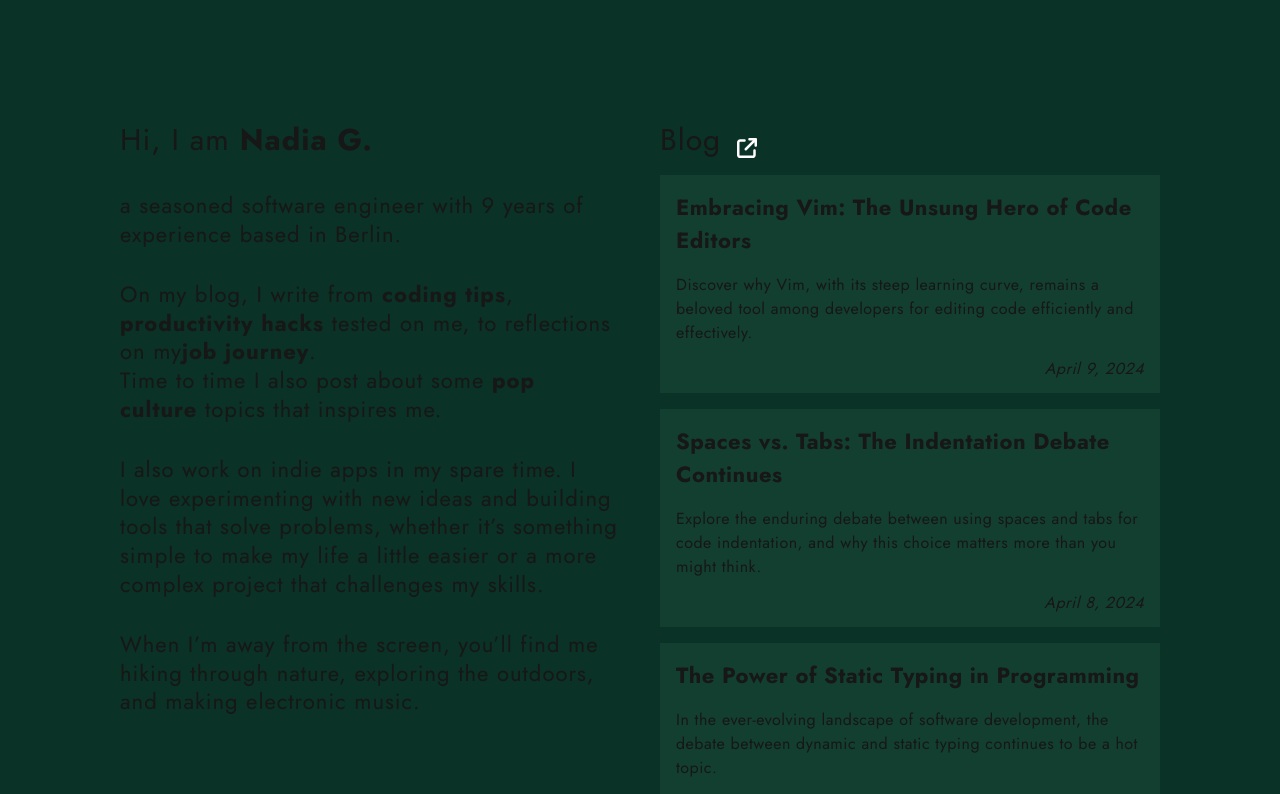
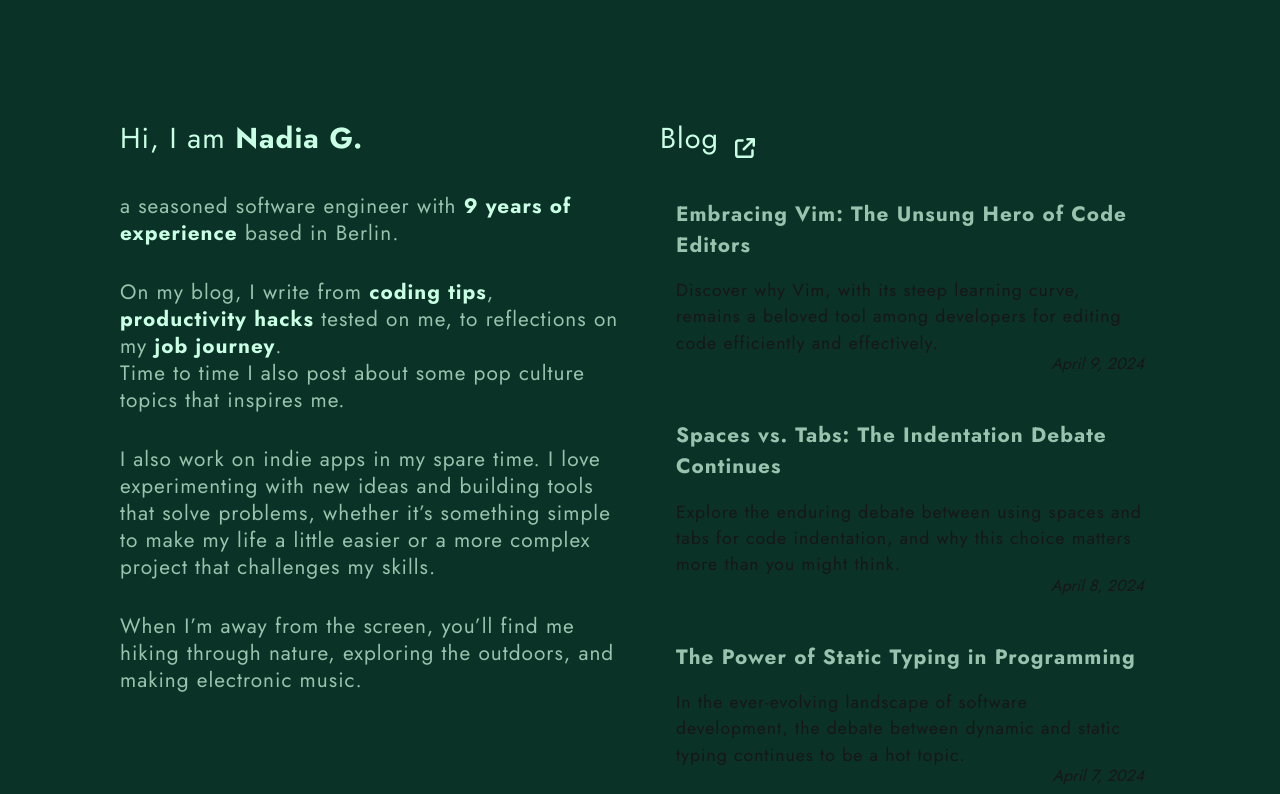
Before and after one commit to JackGarrus/nadyg-website, a Next.js app: page / in a window 1280 px wide. Shown: the top 794 px of the page. Built offline with nearby package versions, Linux system fonts and the light colour scheme.

Commit message:
improve overall css organization + more styling improv

```diff
--- a/src/app/components/AboutSection.tsx
+++ b/src/app/components/AboutSection.tsx
@@ -23,7 +23,8 @@ export default function AboutSection() {
         transition={{ delay: 0.2 }}
         className={t.p}
       >
-        a seasoned software engineer with 9 years of experience based in Berlin.
+        a seasoned software engineer with <strong>9 years of experience</strong>{" "}
+        based in Berlin.
       </motion.p>
       <br />
       <br />
@@ -34,10 +35,9 @@ export default function AboutSection() {
         className={t.p}
       >
         On my blog, I write from <strong>coding tips</strong>,{" "}
-        <strong>productivity hacks</strong> tested on me, to reflections on my
+        <strong>productivity hacks</strong> tested on me, to reflections on my{" "}
         <strong>job journey</strong>. <br />
-        Time to time I also post about some <strong>pop culture</strong> topics
-        that inspires me.
+        Time to time I also post about some pop culture topics that inspires me.
       </motion.p>
       <br />
       <br />
--- /dev/null
+++ b/src/app/components/Posts.module.css
@@ -0,0 +1,62 @@
+.container {
+  position: relative;
+  padding: 1rem;
+  margin-bottom: 1rem;
+
+  background-color: transparent;
+  transform: translateY(-10px);
+  transition: background-color 0.3s ease-in-out, transform 0.3s ease-in-out;
+}
+
+.container:hover {
+  background-color: color-mix(in srgb, var(--dark-accent) 50%, white 2%);
+}
+
+.container::before,
+.container::after {
+  content: "";
+  position: absolute;
+  width: 20px;
+  height: 20px;
+  opacity: 0;
+  transform: translateY(-10px);
+  transition: opacity 0.3s ease-in-out, transform 0.3s ease-in-out;
+}
+
+.container::before {
+  top: 0;
+  left: 0;
+  border-top: 2px solid var(--accent);
+  border-left: 2px solid var(--accent);
+}
+
+.container::after {
+  bottom: 0;
+  right: 0;
+  transform: translateY(10px);
+  border-bottom: 2px solid var(--accent);
+  border-right: 2px solid var(--accent);
+}
+
+.container:hover::before,
+.container:hover::after {
+  opacity: 1;
+  transform: translateY(0);
+}
+
+.title {
+  font-weight: bold;
+  padding-bottom: 1rem;
+  line-height: 1.5;
+}
+
+.summary {
+  font-size: 1.1rem;
+  letter-spacing: 1px;
+  line-height: 1.5;
+}
+
+.date {
+  text-align: right;
+  font-style: italic;
+}
--- a/src/app/components/posts.tsx
+++ b/src/app/components/posts.tsx
@@ -1,5 +1,8 @@
 import Link from "next/link";
 import { formatDate, getBlogPosts } from "../blog/utils";
+import t from "@/app/style/typography.module.css";
+import s from "@/app/components/Posts.module.css";
+import clsx from "clsx";
 
 export function BlogPosts() {
   const allBlogs = getBlogPosts();
@@ -17,32 +20,10 @@ export function BlogPosts() {
         })
         .map((post) => (
           <Link key={post.slug} href={`/blog/${post.slug}`}>
-            <div
-              style={{
-                padding: "1rem",
-                background: "#133f31",
-                marginBottom: "1rem",
-              }}
-            >
-              <p
-                style={{
-                  fontWeight: "bold",
-                  paddingBottom: "1rem",
-                  lineHeight: "1.5",
-                  fontSize: "22px",
-                }}
-              >
-                {post.metadata.title}
-              </p>
-              <p
-                style={{
-                  paddingBottom: "1rem",
-                  lineHeight: "1.5",
-                }}
-              >
-                {post.metadata.summary}
-              </p>
-              <p style={{ textAlign: "right", fontStyle: "italic" }}>
+            <div className={s.container}>
+              <p className={clsx(s.title, t.p)}>{post.metadata.title}</p>
+              <p className={s.summary}>{post.metadata.summary}</p>
+              <p className={s.date}>
                 {formatDate(post.metadata.publishedAt, false)}
               </p>
             </div>
--- a/src/app/page.tsx
+++ b/src/app/page.tsx
@@ -25,12 +25,12 @@ export default function Home() {
             key="/blog"
             href="/blog"
             target="blank"
-            className={clsx(s.link, l.flex, l.alignItemsCenter)}
+            className={clsx(s.link, l.flex, l.aic, l.pb16)}
           >
             <h1 className={t.h1} style={{ paddingRight: "1rem" }}>
               Blog
             </h1>
-            <ArrowUpSquare className="icon" color="#fff" />
+            <ArrowUpSquare className="icon" color="#c9ffe4" />
           </Link>
           <BlogPosts />
         </section>
--- a/src/app/style/globals.css
+++ b/src/app/style/globals.css
@@ -1,13 +1,10 @@
-@tailwind base;
-@tailwind components;
-@tailwind utilities;
-
 :root {
   --background: #ffffff;
   --foreground: #171717;
 }
 
 :root {
+  /* code style in posts */
   --sh-class: #b1ed1c; /* Brighter blue for class */
   --sh-identifier: #6cdd7a; /* Lighter blue for identifiers */
   --sh-sign: #cdd3de; /* Lighter gray to ensure signs are visible */
@@ -17,6 +14,11 @@
   --sh-string: #26dabd; /* Lighter teal for strings */
   --sh-keyword: #1d9829; /* Brighter red for keywords */
   --sh-comment: #cbc3c3; /* Lighter gray for comments */
+
+  /* Typography */
+  --accent: #c9ffe4;
+  --normal: #99c3ae;
+  --dark-accent: #133f31;
 }
 
 @media (prefers-color-scheme: dark) {
@@ -46,26 +48,6 @@ body {
   margin: 0;
 }
 
-/* Typography             */
-
-h1 {
-  font-size: 24px;
-}
-
-h2 {
-  font-size: 20px;
-}
-
-h3 {
-  font-size: 18px;
-}
-
-p {
-  font-size: 16px;
-  line-height: 1.3;
-  letter-spacing: 0.5px;
-}
-
 a {
   color: inherit;
   text-decoration: none;
--- a/src/app/style/layout.module.css
+++ b/src/app/style/layout.module.css
@@ -12,6 +12,26 @@
   color: inherit;
 }
 
-.alignItemsCenter {
+.aic {
   align-items: center;
 }
+
+.jcc {
+  justify-content: center;
+}
+
+.jcsb {
+  justify-content: space-between;
+}
+
+.p0 {
+  padding: 0;
+}
+
+.m0 {
+  margin: 0;
+}
+
+.pb16 {
+  padding-bottom: 1rem;
+}
--- a/src/app/style/typography.module.css
+++ b/src/app/style/typography.module.css
@@ -1,68 +1,72 @@
-.h1 {
-  font-size: 30px;
-
+.h1,
+.h2,
+.h3,
+.p {
   line-height: 1.3;
   letter-spacing: 1px;
+}
 
-  margin-bottom: 16px;
+.h1 strong,
+.h2 strong,
+.h3 strong,
+.p strong {
+  color: var(--accent);
+}
+
+.blogPostH1,
+.blogPostH2,
+.blogPostH3,
+.blogPostTitle,
+.blogPostParagraph,
+.h1,
+.h2,
+.h3 {
+  color: var(--accent);
+  padding-bottom: 1.2rem;
+}
+
+.h1 {
+  font-size: 1.8rem;
+  letter-spacing: 1px;
 }
 
 .h2 {
-  font-size: 28px;
-
-  line-height: 1.3;
-  letter-spacing: 1px;
-
-  margin-bottom: 16px;
+  font-size: 1.75rem;
 }
 
 .h3 {
-  font-size: 26px;
-
-  line-height: 1.3;
-  letter-spacing: 1px;
-
-  margin-bottom: 16px;
+  font-size: 1.6rem;
 }
 
 .p {
-  font-size: 22px;
-  line-height: 1.3;
-  letter-spacing: 1px;
+  font-size: 1.3rem;
+  color: var(--normal);
 }
 
 /* BLOG  */
 
 .blogPostTitle {
-  font-size: 36px;
-  color: #abed1c;
+  font-size: 2.25rem;
 }
 
 .blogPostDate {
   font-style: italic;
-  color: #8bb62e;
+  color: color-mix(in srgb, var(--accent) 50%, black 5%);
 }
 
 .blogPostParagraph {
-  font-size: 22px;
+  font-size: 1.375rem;
   line-height: 1.5;
 }
 
 .blogPostH1 {
-  font-size: 30px;
+  font-size: 1.875rem;
 }
 
 .blogPostH2 {
-  font-size: 28px;
+  font-size: 1.75rem;
 }
 
 .blogPostH3 {
-  font-size: 26px;
+  font-size: 1.625rem;
 }
-
-.blogPostH1,
-.blogPostH2,
-.blogPostH3 {
-  padding-bottom: 1.2rem;
-  color: #8bb62e;
-}
```
